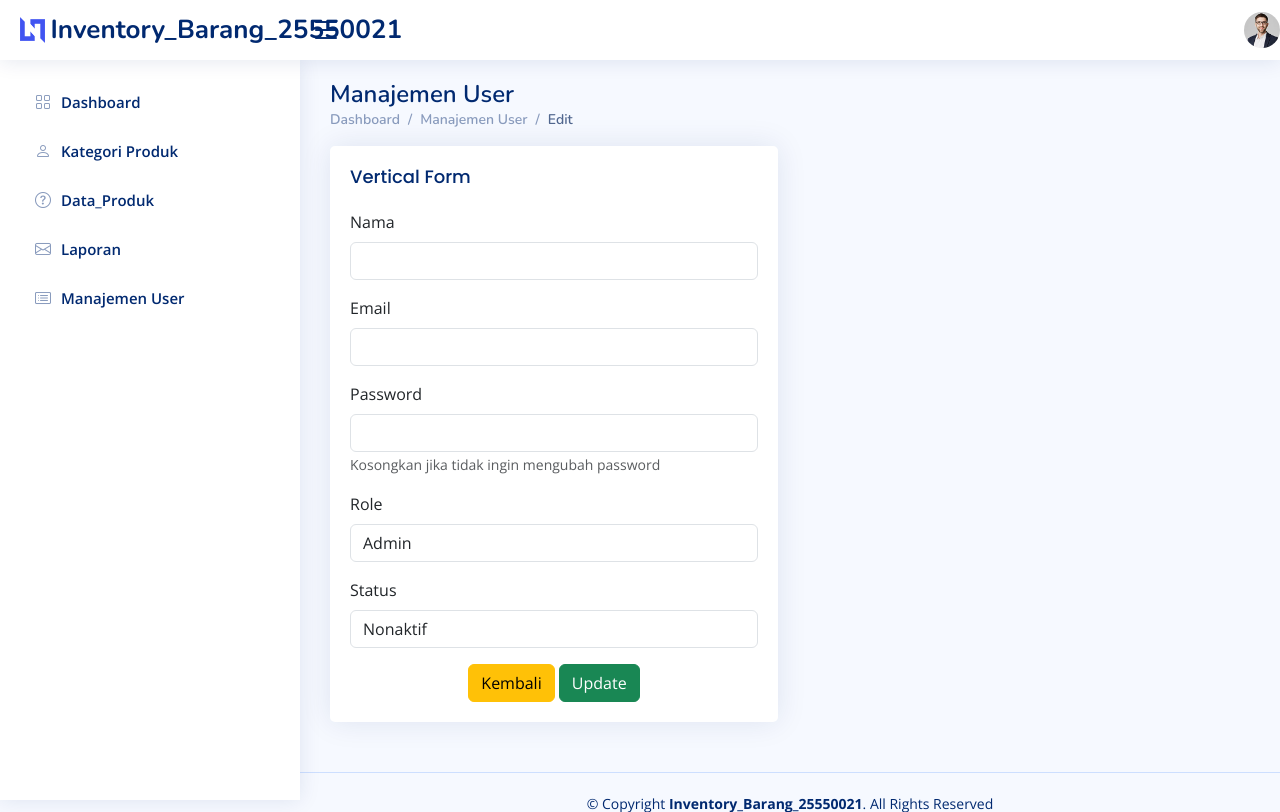
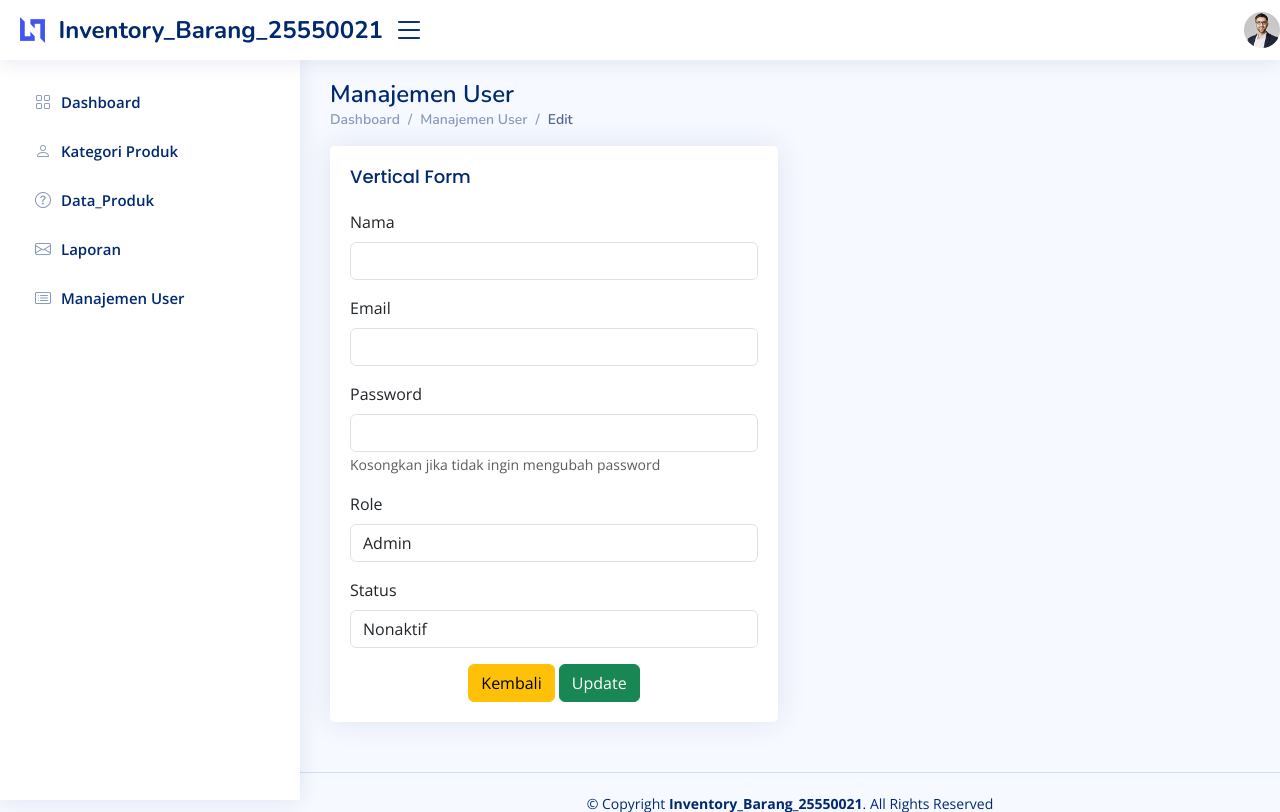
Before and after one commit to mohammadaryaekanugraha-ux/InventoryBarang, a PHP site: page /e_user.php?id=1 in a window 1280 px wide. Shown: the top 812 px of the page. Run offline with PHP 8.4, Linux system fonts and the light colour scheme; the visitor is signed in with stand-in values (Sample User, id 1); data that the repository does not hold is empty; some libraries are stand-ins or nearby versions.

Commit message:
update kode

```diff
--- a/e_user.php
+++ b/e_user.php
@@ -95,9 +95,9 @@ if (isset($_POST['update'])) {
     <header id="header" class="header fixed-top d-flex align-items-center">
 
         <div class="d-flex align-items-center justify-content-between">
-            <a href="index.php" class="logo d-flex align-items-center">
+            <a href="index.php" class="logo d-flex align-items-center me-auto me-lg-0" style="max-width: none; width: auto;">
                 <img src="assets/img/logo.png" alt="">
-                <span class="d-none d-lg-block">Inventory_Barang_25550021</span>
+                <span class="d-none d-lg-block" style="font-size: 24px; padding-left: 8px;">Inventory_Barang_25550021</span>
             </a>
             <i class="bi bi-list toggle-sidebar-btn"></i>
         </div><!-- End Logo -->
@@ -116,13 +116,6 @@ if (isset($_POST['update'])) {
                         </li>
                         <li>
                             <hr class="dropdown-divider">
-                        </li>
-
-                        <li>
-                            <a class="dropdown-item d-flex align-items-center" href="logout.php">
-                                <i class="bi bi-box-arrow-right"></i>
-                                <span>Sign Out</span>
-                            </a>
                         </li>
                         <li>
                             <hr class="dropdown-divider">
```
